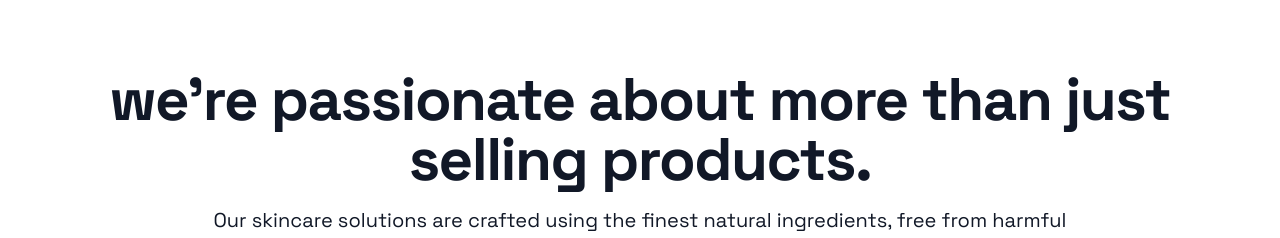
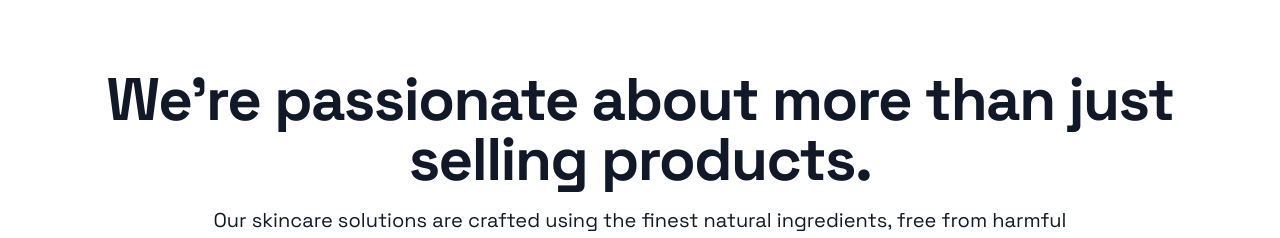
Before and after one commit to patrickiyiakimo/shopverse, a Next.js app: page /about in a window 1280 px wide. Shown: the part 154-392 px from the top of the page. Built offline with nearby package versions, Linux system fonts and the light colour scheme; a web font is replaced by a local one.

Commit message:
added a text

```diff
--- a/app/about/page.tsx
+++ b/app/about/page.tsx
@@ -7,7 +7,7 @@ export default function CartPage() {
       <section className="font-mont dark:bg-gray-900">
         <div className="mx-auto max-w-screen-xl px-4 py-8 text-center lg:py-16">
           <h1 className="mb-4 text-2xl font-extrabold leading-none tracking-tight text-gray-900 dark:text-white md:text-4xl lg:text-6xl">
-            we’re passionate about more than just selling products.
+            We’re passionate about more than just selling products.
           </h1>
           <p className="mb-8 text-lg font-normal text-gray-900 dark:text-white sm:px-16 lg:px-48 lg:text-xl">
             Our skincare solutions are crafted using the finest natural
```
